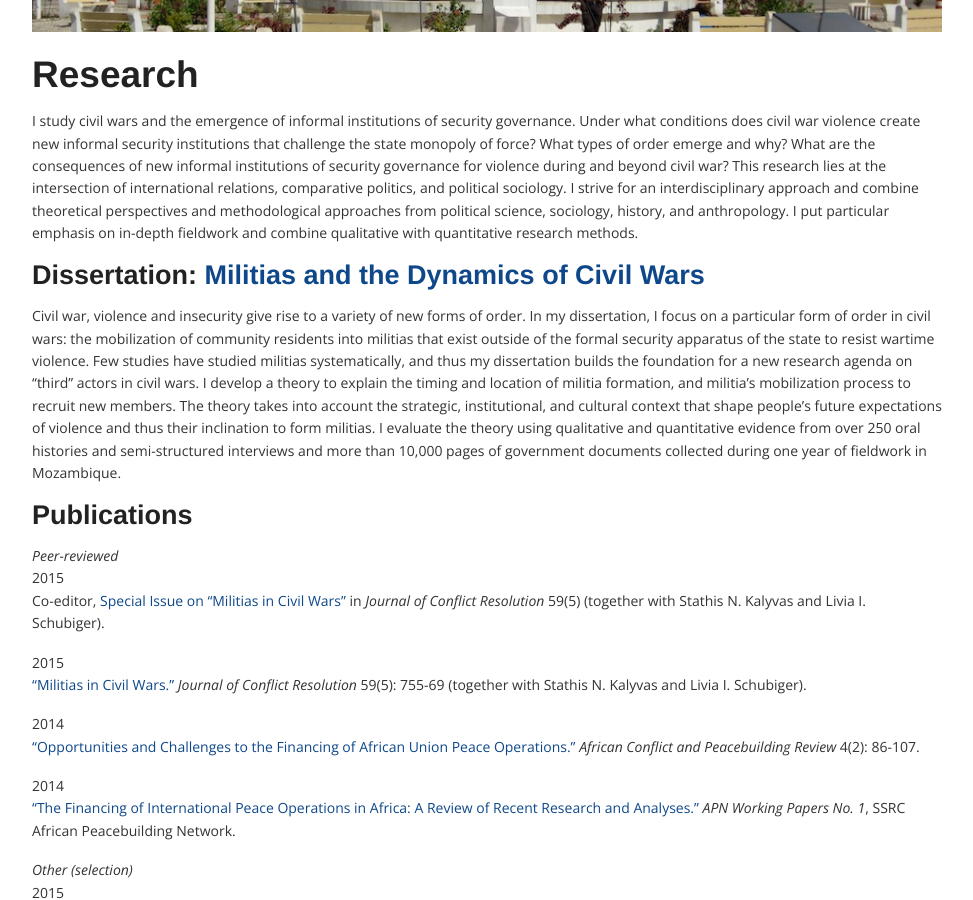
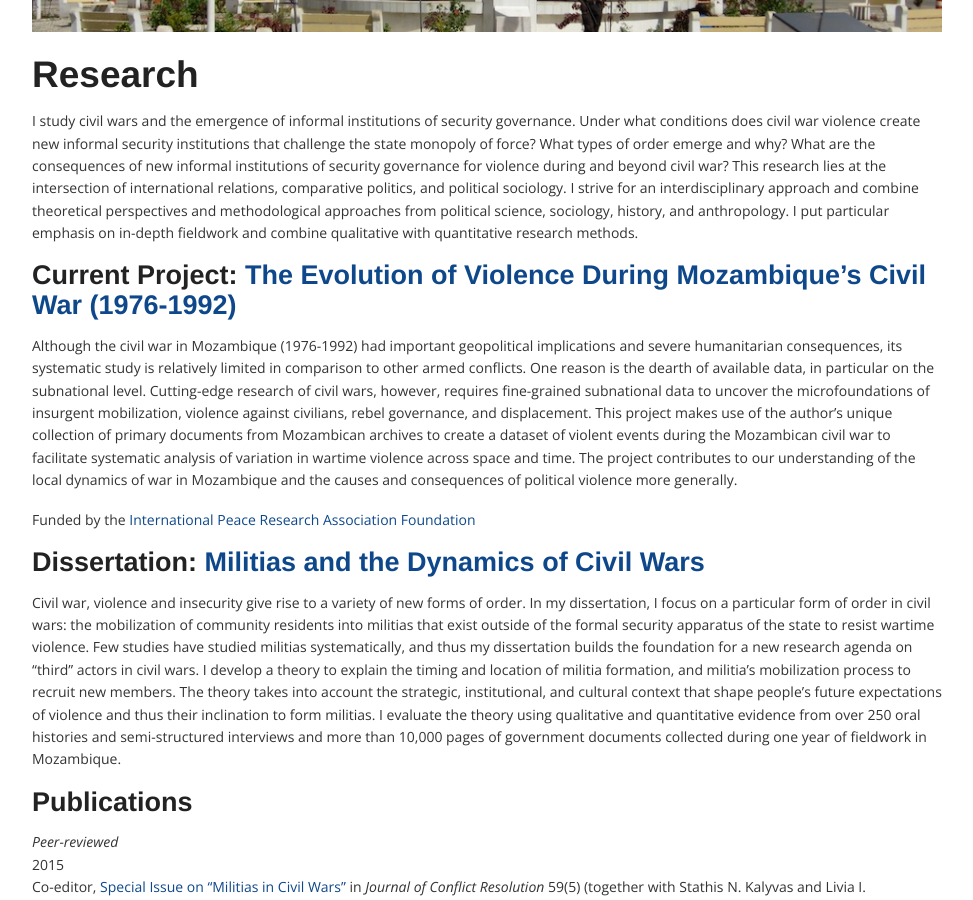
Before and after one commit to corinnajentzsch/corinnajentzsch.github.io, a Jekyll site: the page built from research.md, in a window 1280 px wide and 900 px high, scrolled down 339 px. Shown: the whole window, without its empty margins (153-1126 px from the left). Built offline with Jekyll 4.4.1, drawn with Linux system fonts in a browser that asks for light colours; nearby versions of some CDN libraries; library files that are not in the unit come from our copies.

Commit message:
Updated research.md

```diff
--- a/research.md
+++ b/research.md
@@ -8,9 +8,16 @@ banner: "![Nampula City](/assets/media/nampula-square.jpg)"
 
 
 
+
 ## Research
 
 I study civil wars and the emergence of informal institutions of security governance. Under what conditions does civil war violence create new informal security institutions that challenge the state monopoly of force? What types of order emerge and why? What are the consequences of new informal institutions of security governance for violence during and beyond civil war? This research lies at the intersection of international relations, comparative politics, and political sociology. I strive for an interdisciplinary approach and combine theoretical perspectives and methodological approaches from political science, sociology, history, and anthropology. I put particular emphasis on in-depth fieldwork and combine qualitative with quantitative research methods.
+
+### Current Project: [The Evolution of Violence During Mozambique's Civil War (1976-1992)](http://iprafoundation.org/corinna-jentzsch/ "The Evolution of Violence")
+
+Although the civil war in Mozambique (1976-1992) had important geopolitical implications and severe humanitarian consequences, its systematic study is relatively limited in comparison to other armed conflicts. One reason is the dearth of available data, in particular on the subnational level. Cutting-edge research of civil wars, however, requires fine-grained subnational data to uncover the microfoundations of insurgent mobilization, violence against civilians, rebel governance, and displacement. This project makes use of the author’s unique collection of primary documents from Mozambican archives to create a dataset of violent events during the Mozambican civil war to facilitate systematic analysis of variation in wartime violence across space and time. The project contributes to our understanding of the local dynamics of war in Mozambique and the causes and consequences of political violence more generally.
+
+Funded by the [International Peace Research Association Foundation](http://iprafoundation.org/ "IPRAF")
 
 ### Dissertation: [Militias and the Dynamics of Civil Wars](http://gateway.proquest.com/openurl?url_ver=Z39.88-2004&res_dat=xri:pqdiss&rft_val_fmt=info:ofi/fmt:kev:mtx:dissertation&rft_dat=xri:pqdiss:3582228 "Militias and the Dynamics of Civil Wars")
 
```
